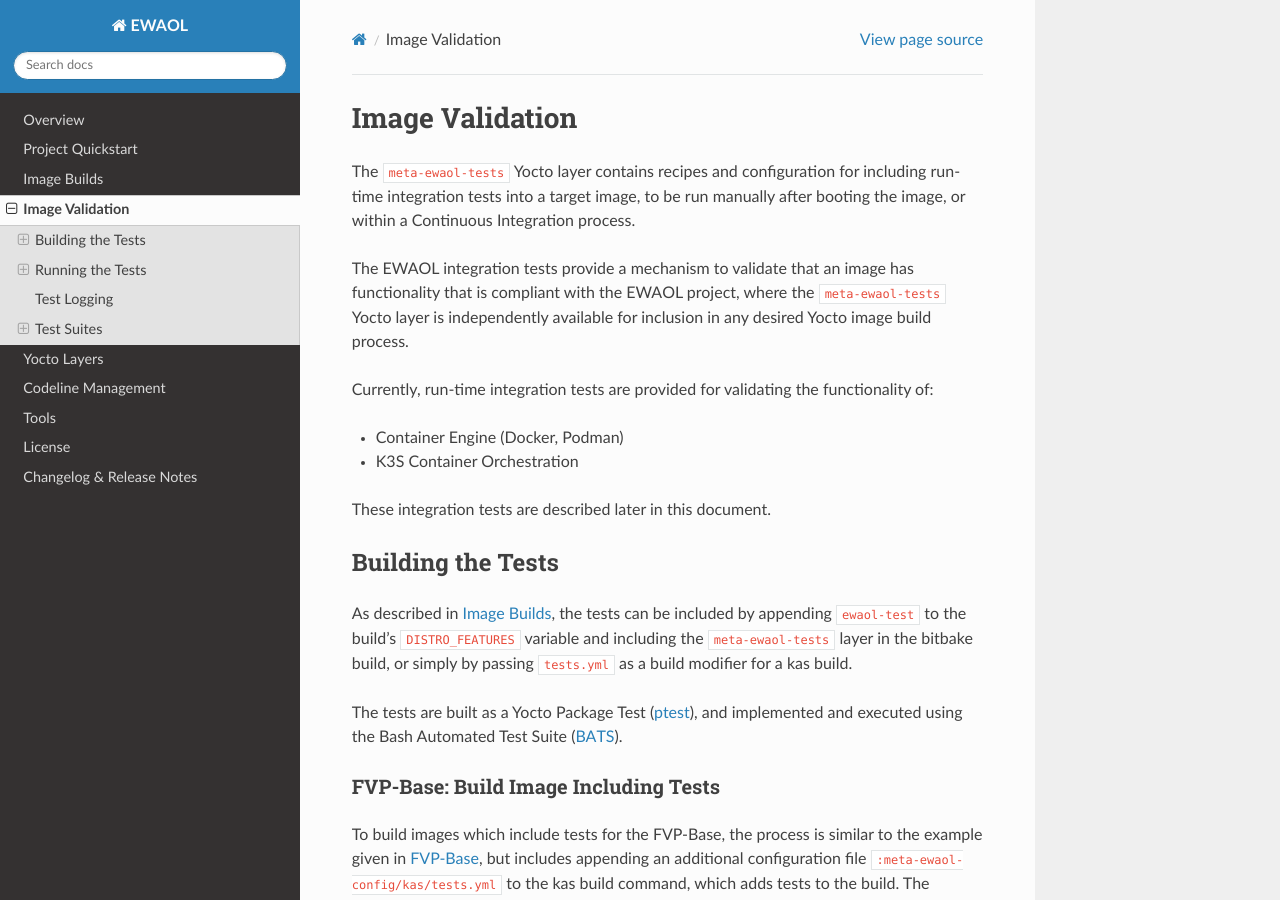
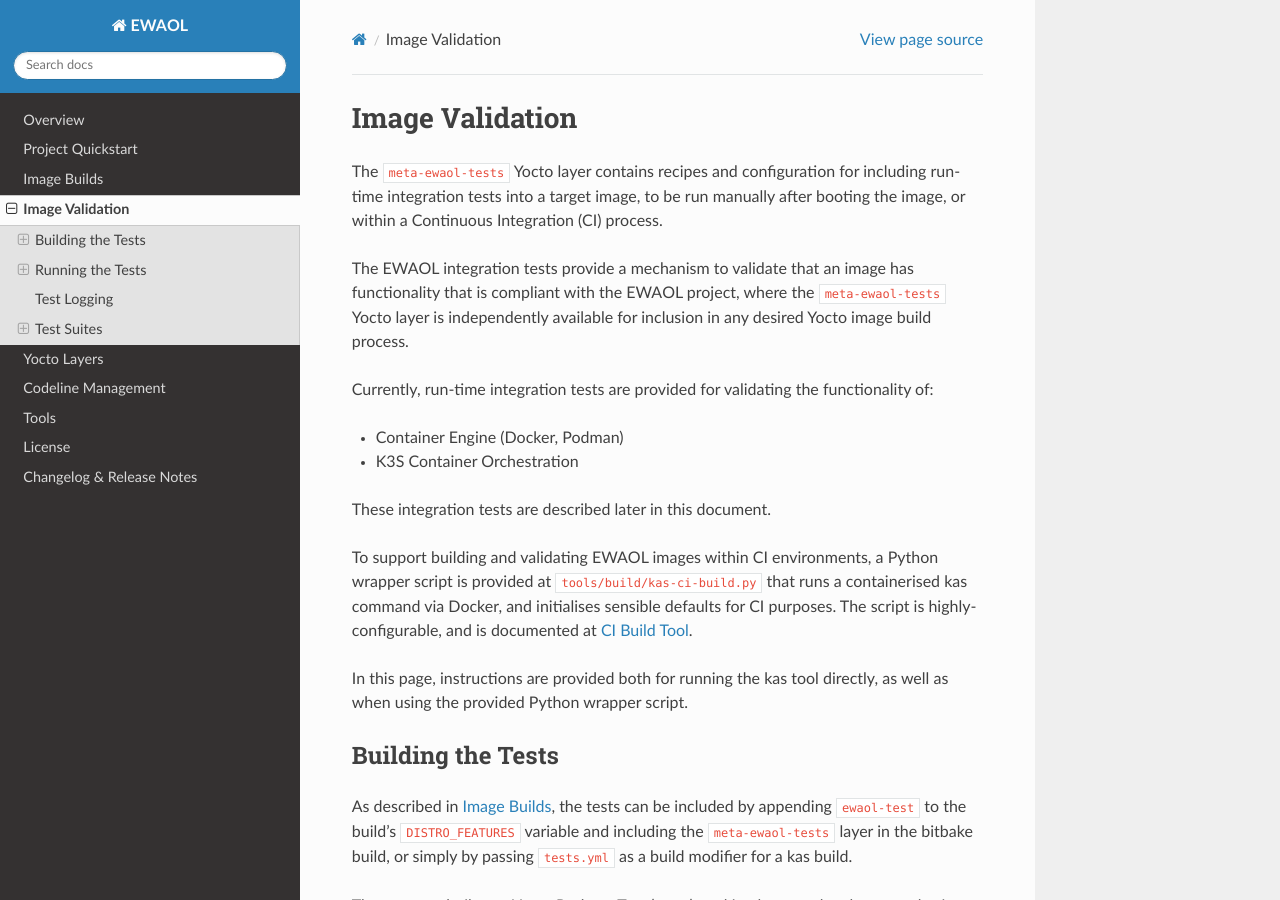
Before and after one commit to chaoge525/soafee_demo, a Sphinx documentation site: the page built from documentation/validations.rst, in a window 1280 px wide and 900 px high. Built offline with Sphinx 7.4.7 and the Read the Docs theme 2.0.0, drawn with Linux system fonts in a browser that asks for light colours.

Commit message:
doc/validations.rst: Clarify two supported approaches (direct kas, CI script)
Issue-Id: SCM-3529
Signed-off-by: Richard Neill <richard.neill@arm.com>
Change-Id: I51b68f6e46b313ecfc2e119f72c10bbec0caed83

```diff
--- a/documentation/tools.rst
+++ b/documentation/tools.rst
@@ -84,6 +84,8 @@
 top of each check Python module as in-source documentation. In addition, any
 failed validation will output the specific reason for the failure, enabling it
 to be fixed.
+
+.. _tools_ci_build_tool:
 
 CI Build Tool
 -------------
--- a/documentation/validations.rst
+++ b/documentation/validations.rst
@@ -3,7 +3,7 @@
 
 The ``meta-ewaol-tests`` Yocto layer contains recipes and configuration for
 including run-time integration tests into a target image, to be run manually
-after booting the image, or within a Continuous Integration process.
+after booting the image, or within a Continuous Integration (CI) process.
 
 The EWAOL integration tests provide a mechanism to validate that an image has
 functionality that is compliant with the EWAOL project, where the
@@ -17,6 +17,15 @@
 * K3S Container Orchestration
 
 These integration tests are described later in this document.
+
+To support building and validating EWAOL images within CI environments, a Python
+wrapper script is provided at ``tools/build/kas-ci-build.py`` that runs a
+containerised kas command via Docker, and initialises sensible defaults for CI
+purposes. The script is highly-configurable, and is documented at
+:ref:`tools_ci_build_tool`.
+
+In this page, instructions are provided both for running the kas tool directly,
+as well as when using the provided Python wrapper script.
 
 Building the Tests
 ------------------
```
